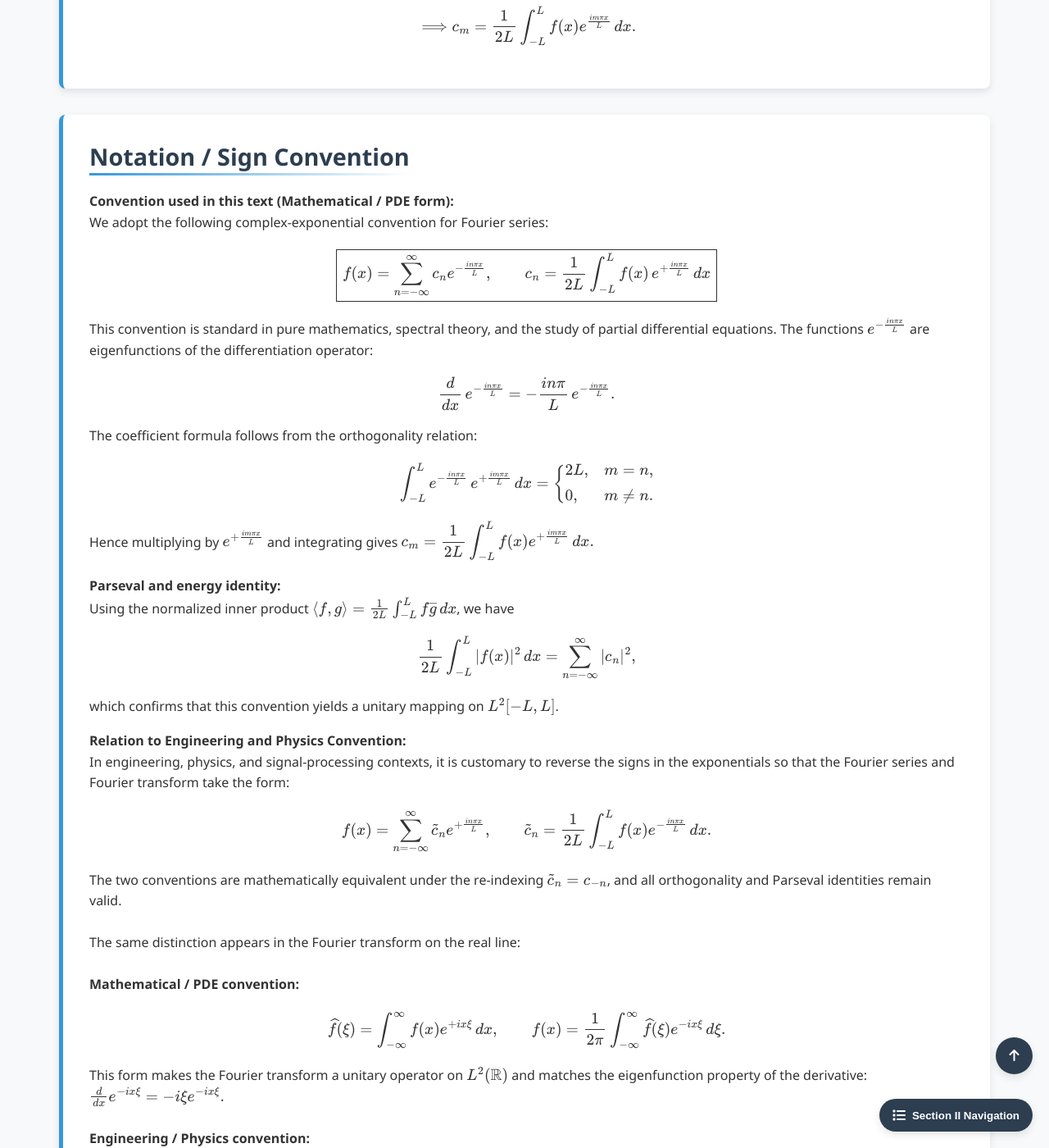
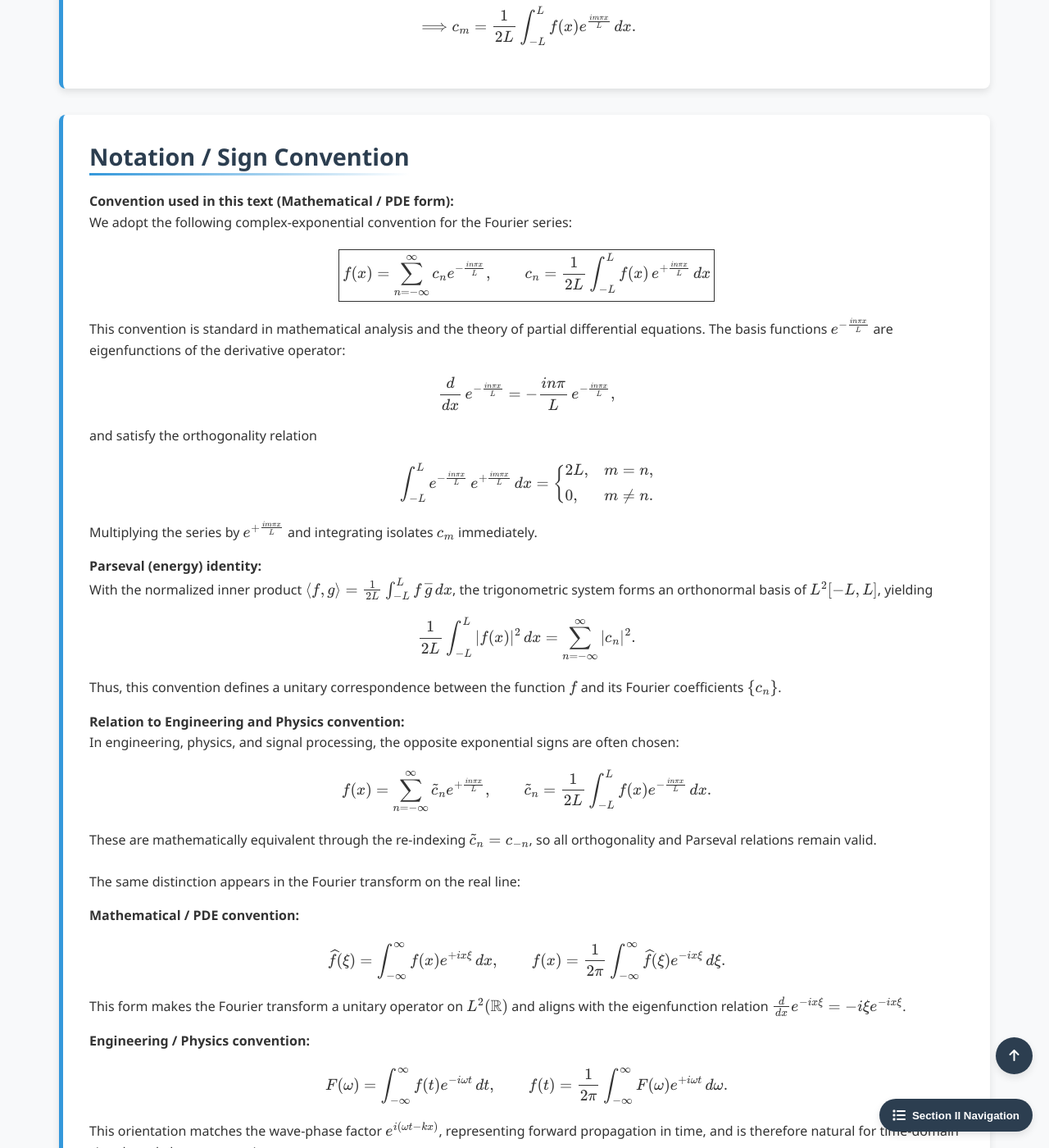
Before and after one commit to Yusukey01/yusukey01.github.io, a Jekyll site: the page built from Mathematics/Calculus/fourier_series.html, in a window 1280 px wide and 1400 px high, scrolled down 7217 px. Shown: the whole window at 82% size. Built offline with Jekyll 4.4.1, drawn with Linux system fonts in a browser that asks for light colours; some of the changed text lies outside the part shown.

Commit message:
Start Fourier transform, seriees

```diff
--- a/Mathematics/Calculus/fourier_series.html
+++ b/Mathematics/Calculus/fourier_series.html
@@ -374,76 +374,95 @@ uses_python: false
 
             <section id="convention" class="section-content">
             <h2>Notation / Sign Convention</h2>
+
             <p>
                 <strong>Convention used in this text (Mathematical / PDE form):</strong><br>
-                We adopt the following complex-exponential convention for Fourier series:
+                We adopt the following complex-exponential convention for the Fourier series:
                 \[
-                \boxed{\,f(x)=\sum_{n=-\infty}^{\infty} c_n e^{-\frac{i n\pi x}{L}},\qquad
-                c_n=\frac{1}{2L}\int_{-L}^{L} f(x)\,e^{+\frac{i n\pi x}{L}}\,dx\,}
+                \boxed{
+                f(x) = \sum_{n=-\infty}^{\infty} c_n e^{-\frac{i n\pi x}{L}},
+                \qquad
+                c_n = \frac{1}{2L}\int_{-L}^{L} f(x)\,e^{+\frac{i n\pi x}{L}}\,dx
+                }
                 \]
-                This convention is standard in pure mathematics, spectral theory, and the study
-                of partial differential equations. The functions \(e^{-\frac{i n\pi x}{L}}\)
-                are eigenfunctions of the differentiation operator:
+                This convention is standard in mathematical analysis and the theory of partial differential equations.
+                The basis functions \(e^{-\frac{i n\pi x}{L}}\) are eigenfunctions of the derivative operator:
                 \[
-                \frac{d}{dx}\,e^{-\frac{i n\pi x}{L}} = -\frac{i n\pi}{L}\,e^{-\frac{i n\pi x}{L}}.
+                \frac{d}{dx}\,e^{-\frac{i n\pi x}{L}} = -\frac{i n\pi}{L}\,e^{-\frac{i n\pi x}{L}},
                 \]
-                The coefficient formula follows from the orthogonality relation:
+                and satisfy the orthogonality relation
                 \[
                 \int_{-L}^{L} e^{-\frac{i n\pi x}{L}}\,e^{+\frac{i m\pi x}{L}}\,dx
-                =\begin{cases}2L,& m=n,\\[4pt]0,& m\ne n.\end{cases}
+                = \begin{cases}
+                2L, & m = n, \\[4pt]
+                0, & m \neq n.
+                \end{cases}
                 \]
-                Hence multiplying by \(e^{+\frac{i m\pi x}{L}}\) and integrating gives
-                \(\displaystyle c_m=\frac{1}{2L}\int_{-L}^{L} f(x)e^{+\frac{i m\pi x}{L}}\,dx.\)
+                Multiplying the series by \(e^{+\frac{i m\pi x}{L}}\) and integrating isolates \(c_m\) immediately.
             </p>
 
             <p>
-                <strong>Parseval and energy identity:</strong><br>
-                Using the normalized inner product \(\langle f,g\rangle=\frac{1}{2L}\int_{-L}^L f\overline{g}\,dx\),
-                we have
+                <strong>Parseval (energy) identity:</strong><br>
+                With the normalized inner product
+                \(\langle f, g \rangle = \frac{1}{2L}\int_{-L}^{L} f\,\overline{g}\,dx\),
+                the trigonometric system forms an orthonormal basis of \(L^2[-L, L]\), yielding
                 \[
-                \frac{1}{2L}\int_{-L}^{L} |f(x)|^2\,dx = \sum_{n=-\infty}^{\infty} |c_n|^2,
+                \frac{1}{2L}\int_{-L}^{L} |f(x)|^2\,dx = \sum_{n=-\infty}^{\infty} |c_n|^2.
                 \]
-                which confirms that this convention yields a unitary mapping on \(L^2[-L,L]\).
+                Thus, this convention defines a unitary correspondence between the function \(f\)
+                and its Fourier coefficients \(\{c_n\}\).
             </p>
 
             <p>
-                <strong>Relation to Engineering and Physics Convention:</strong><br>
-                In engineering, physics, and signal-processing contexts, it is customary to reverse
-                the signs in the exponentials so that the Fourier series and Fourier transform take
-                the form:
+                <strong>Relation to Engineering and Physics convention:</strong><br>
+                In engineering, physics, and signal processing, the opposite exponential signs are often chosen:
                 \[
-                f(x) = \sum_{n=-\infty}^{\infty} \tilde{c}_n e^{+\frac{i n\pi x}{L}}, \qquad
+                f(x) = \sum_{n=-\infty}^{\infty} \tilde{c}_n e^{+\frac{i n\pi x}{L}},
+                \qquad
                 \tilde{c}_n = \frac{1}{2L}\int_{-L}^{L} f(x)e^{-\frac{i n\pi x}{L}}\,dx.
                 \]
-                The two conventions are mathematically equivalent under the re-indexing
-                \(\tilde{c}_n = c_{-n}\), and all orthogonality and Parseval identities remain valid.
-
+                These are mathematically equivalent through the re-indexing
+                \(\tilde{c}_n = c_{-n}\), so all orthogonality and Parseval relations remain valid.
                 <br><br>
                 The same distinction appears in the Fourier transform on the real line:
-                <br><br>
-                <strong>Mathematical / PDE convention:</strong>
+            </p>
+
+            <div class="subsection">
+                <p>
+                    <strong>Mathematical / PDE convention:</strong><br>
                     \[
-                \widehat{f}(\xi) = \int_{-\infty}^{\infty} f(x)e^{+i x\xi}\,dx, \qquad
+                    \widehat{f}(\xi) = \int_{-\infty}^{\infty} f(x)e^{+i x\xi}\,dx,
+                    \qquad
                     f(x) = \frac{1}{2\pi}\int_{-\infty}^{\infty} \widehat{f}(\xi)e^{-i x\xi}\,d\xi.
                     \]
                     This form makes the Fourier transform a unitary operator on \(L^2(\mathbb{R})\)
-                and matches the eigenfunction property of the derivative:
-                \(\frac{d}{dx}e^{-i x\xi} = -i\xi e^{-i x\xi}.\)
+                    and aligns with the eigenfunction relation
+                    \(\frac{d}{dx}e^{-i x\xi} = -i\xi e^{-i x\xi}\).
+                </p>
 
-                <br><br>
-                <strong>Engineering / Physics convention:</strong>
+                <p>
+                    <strong>Engineering / Physics convention:</strong><br>
                     \[
-                F(\omega) = \int_{-\infty}^{\infty} f(t)e^{-i\omega t}\,dt, \qquad
+                    F(\omega) = \int_{-\infty}^{\infty} f(t)e^{-i\omega t}\,dt,
+                    \qquad
                     f(t) = \frac{1}{2\pi}\int_{-\infty}^{\infty} F(\omega)e^{+i\omega t}\,d\omega.
                     \]
-                This orientation matches the traveling-wave phase factor \(e^{i(\omega t - kx)}\)
-                and is thus preferred in time-domain signal and field analyses. The minus sign in
-                the forward transform corresponds to waves propagating forward in time, while the
-                plus sign in the inverse reconstructs the original signal.
+                    This orientation matches the wave-phase factor \(e^{i(\omega t - kx)}\),
+                    representing forward propagation in time, and is therefore natural for
+                    time-domain signals and electromagnetic waves.
+                </p>
+            </div>
 
+            <p>
+                <em>Summary:</em>
+                Both conventions are internally consistent and interchangeable by
+                \(n \mapsto -n\) (or \(\xi \mapsto -\xi\)).
+                The mathematical form emphasizes operator symmetry and eigenfunctions,
+                while the engineering form emphasizes physical wave direction and phase.
+                This text follows the mathematical convention.
             </p>
+        </section>
 
-        </section>
 
 
 
```
Lines whose indentation alone changed are shown as unchanged.
